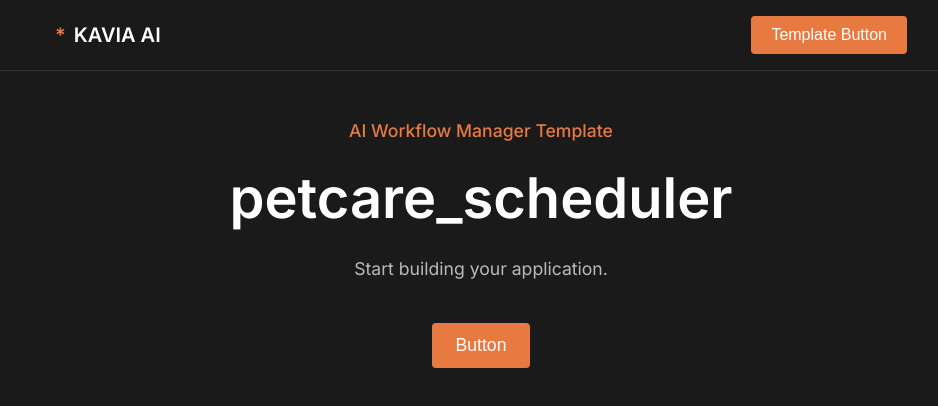
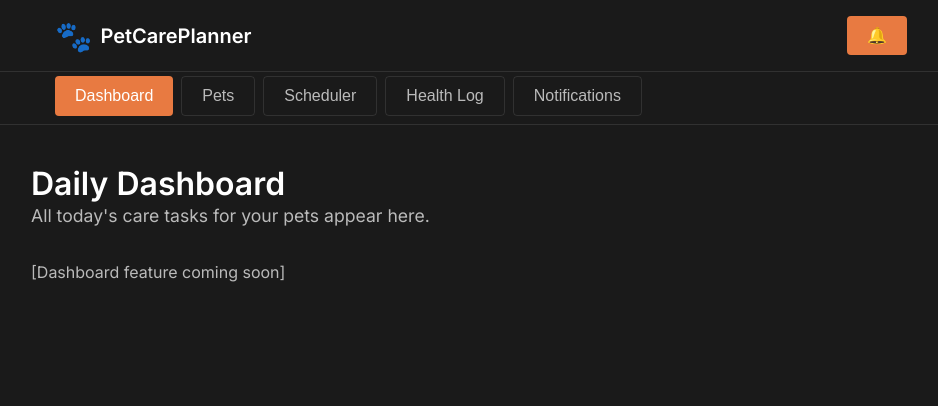
Before and after one commit to Workflow-Manager-admin/petcareplanner-27008-2381431b, a React (Create React App) app in the folder petcare_scheduler/: page / in a window 1280 px wide. Shown: the top 406 px of the page, without its empty margins (159-1097 px from the left). Built offline with nearby package versions, Linux system fonts and the light colour scheme; the HTML template or start-up script is replaced by a standard one.

Commit message:
Auto-commit: Changes as of 2025-05-29T08:52:13.235510+00:00

```diff
--- a/petcare_scheduler/src/App.js
+++ b/petcare_scheduler/src/App.js
@@ -1,33 +1,148 @@
-import React from 'react';
+import React, { useState } from 'react';
 import './App.css';
 
+/**
+ * PUBLIC_INTERFACE
+ * PetCarePlanner main root container.
+ * Provides basic navigation, persistent navbar, and scaffolded feature placeholders.
+ */
 function App() {
+  // Navigation state: main views
+  const [view, setView] = useState('dashboard');
+
+  // Placeholder feature components
+  function PetDashboard() {
+    // Will eventually render task list organized by pet
+    return (
+      <section>
+        <h2 className="title" style={{ fontSize: '2rem'}}>Daily Dashboard</h2>
+        <div className="description">All today's care tasks for your pets appear here.</div>
+        <div style={{marginTop: 32, color: 'var(--text-secondary)'}}>[Dashboard feature coming soon]</div>
+      </section>
+    );
+  }
+  function PetsList() {
+    return (
+      <section>
+        <h2 className="title" style={{ fontSize: '2rem'}}>My Pets</h2>
+        <div className="description">Manage or view details for your pets.</div>
+        <div style={{marginTop: 32, color: 'var(--text-secondary)'}}>[Pet Profiles feature coming soon]</div>
+      </section>
+    );
+  }
+  function TaskScheduler() {
+    return (
+      <section>
+        <h2 className="title" style={{ fontSize: '2rem'}}>Task Scheduler</h2>
+        <div className="description">Schedule feedings, walks, meds, and more.</div>
+        <div style={{marginTop: 32, color: 'var(--text-secondary)'}}>[Scheduler feature coming soon]</div>
+      </section>
+    );
+  }
+  function HealthLog() {
+    return (
+      <section>
+        <h2 className="title" style={{ fontSize: '2rem'}}>Health & Medical Log</h2>
+        <div className="description">Log vet visits, vaccinations, medications, and events.</div>
+        <div style={{marginTop: 32, color: 'var(--text-secondary)'}}>[Health Log feature coming soon]</div>
+      </section>
+    );
+  }
+  function NotificationCenter() {
+    return (
+      <section>
+        <h2 className="title" style={{ fontSize: '2rem'}}>Notification Center</h2>
+        <div className="description">Reminders for upcoming care and health events.</div>
+        <div style={{marginTop: 32, color: 'var(--text-secondary)'}}>[Notifications feature coming soon]</div>
+      </section>
+    );
+  }
+
+  // Navigation button data
+  const navOptions = [
+    { key: 'dashboard', label: 'Dashboard' },
+    { key: 'pets', label: 'Pets' },
+    { key: 'scheduler', label: 'Scheduler' },
+    { key: 'health', label: 'Health Log' },
+    { key: 'notifications', label: 'Notifications' }
+  ];
+
+  // Main render for view
+  let mainContent;
+  switch (view) {
+    case 'dashboard': mainContent = <PetDashboard/>; break;
+    case 'pets': mainContent = <PetsList/>; break;
+    case 'scheduler': mainContent = <TaskScheduler/>; break;
+    case 'health': mainContent = <HealthLog/>; break;
+    case 'notifications': mainContent = <NotificationCenter/>; break;
+    default: mainContent = <PetDashboard/>;
+  }
+
   return (
     <div className="app">
+      {/* Top navbar, persistent */}
       <nav className="navbar">
-        <div className="container">
-          <div style={{ display: 'flex', justifyContent: 'space-between', width: '100%' }}>
-            <div className="logo">
-              <span className="logo-symbol">*</span> KAVIA AI
+        <div className="container" style={{width: "100%"}}>
+          <div style={{
+                display: 'flex', alignItems: 'center',
+                justifyContent: 'space-between', width: '100%'
+              }}>
+            <div className="logo" tabIndex={0} aria-label="PetCarePlanner Home" style={{cursor: "pointer"}}
+                onClick={()=>setView('dashboard')}>
+              <span className="logo-symbol" aria-hidden="true" style={{fontWeight: 700, fontSize: "1.5em"}}>🐾</span> PetCarePlanner
             </div>
-            <button className="btn">Template Button</button>
+            {/* Notification indicator area (right side of top bar) */}
+            <div style={{ display: 'flex', alignItems: 'center', gap: 20 }}>
+              {/* In the future: status badges, number of pending reminders, etc. */}
+              {view !== 'notifications' && (
+                <button
+                  className="btn"
+                  aria-label="Show Notifications"
+                  onClick={() => setView('notifications')}
+                  style={{ background: 'var(--kavia-orange)' }}
+                >🔔</button>
+              )}
+            </div>
           </div>
         </div>
       </nav>
 
+      {/* Navigation bar for switching between views */}
+      <nav
+        style={{
+          display: 'flex',
+          gap: 8,
+          background: "var(--kavia-dark)",
+          borderBottom: "1px solid var(--border-color)",
+          marginTop: 68,
+          // sticky nav on mobile after main navbar
+          position: 'sticky', top: '68px', zIndex: 50, padding: "8px 0"
+        }}
+        aria-label="Section navigation"
+      >
+        <div className="container" style={{display:"flex", gap: 8, flexWrap:'wrap'}}>
+          {navOptions.map(opt => (
+            <button
+              key={opt.key}
+              className="btn"
+              onClick={() => setView(opt.key)}
+              style={{
+                background: view === opt.key ? "var(--kavia-orange)" : "transparent",
+                color: view === opt.key ? "#fff" : "var(--text-secondary)",
+                border: view === opt.key ? "" : "1px solid var(--border-color)",
+                fontWeight: 500
+              }}
+              aria-current={view === opt.key ? "page" : undefined}
+            >
+              {opt.label}
+            </button>
+          ))}
+        </div>
+      </nav>
+
       <main>
-        <div className="container">
-          <div className="hero">
-            <div className="subtitle">AI Workflow Manager Template</div>
-
-            <h1 className="title">petcare_scheduler</h1>
-
-            <div className="description">
-              Start building your application.
-            </div>
-
-            <button className="btn btn-large">Button</button>
-          </div>
+        <div className="container" style={{ padding: "40px 0" }}>
+          {mainContent}
         </div>
       </main>
     </div>
```
Also changed, not shown: 1 other file (tests, documents, lock files or other folders).
